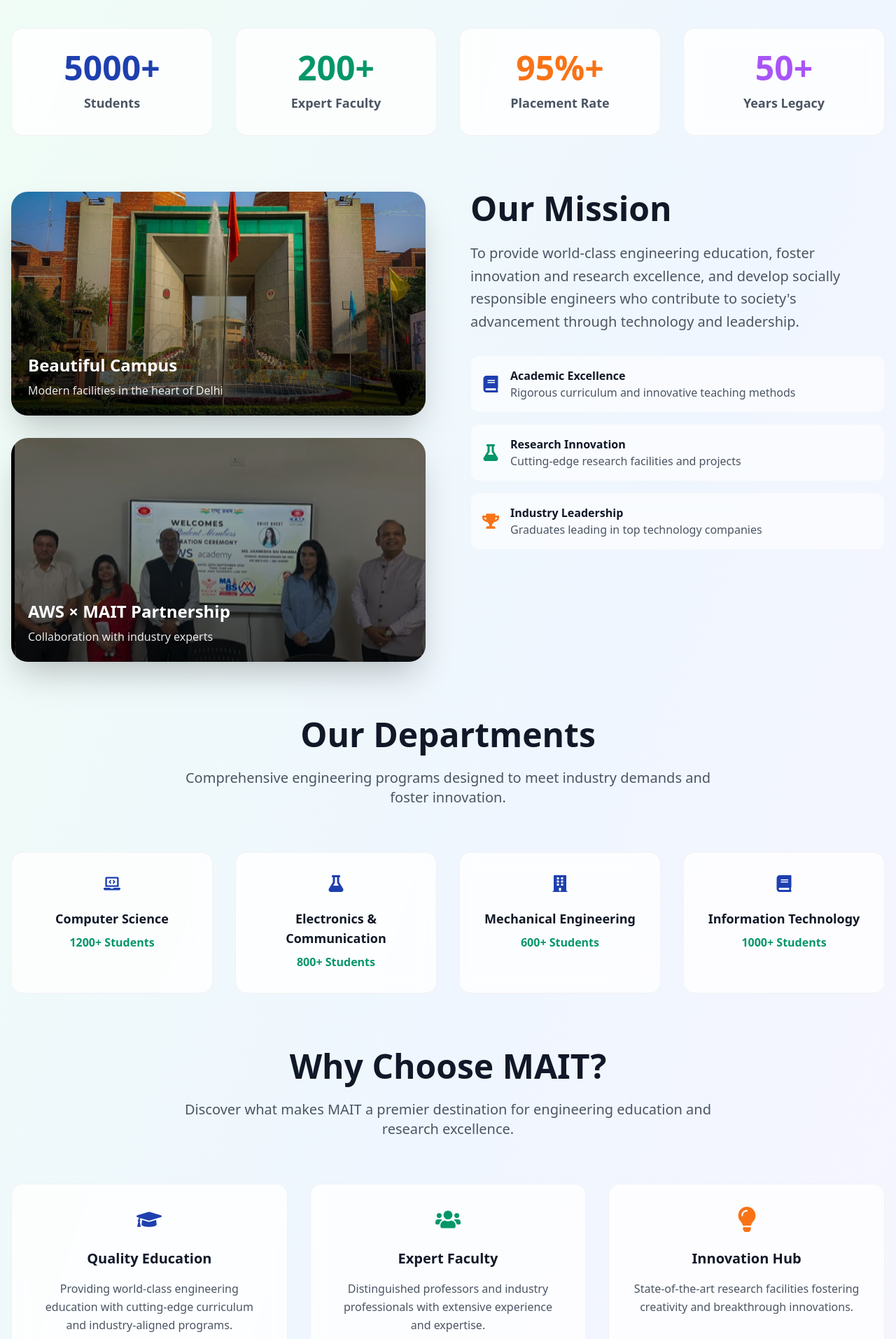
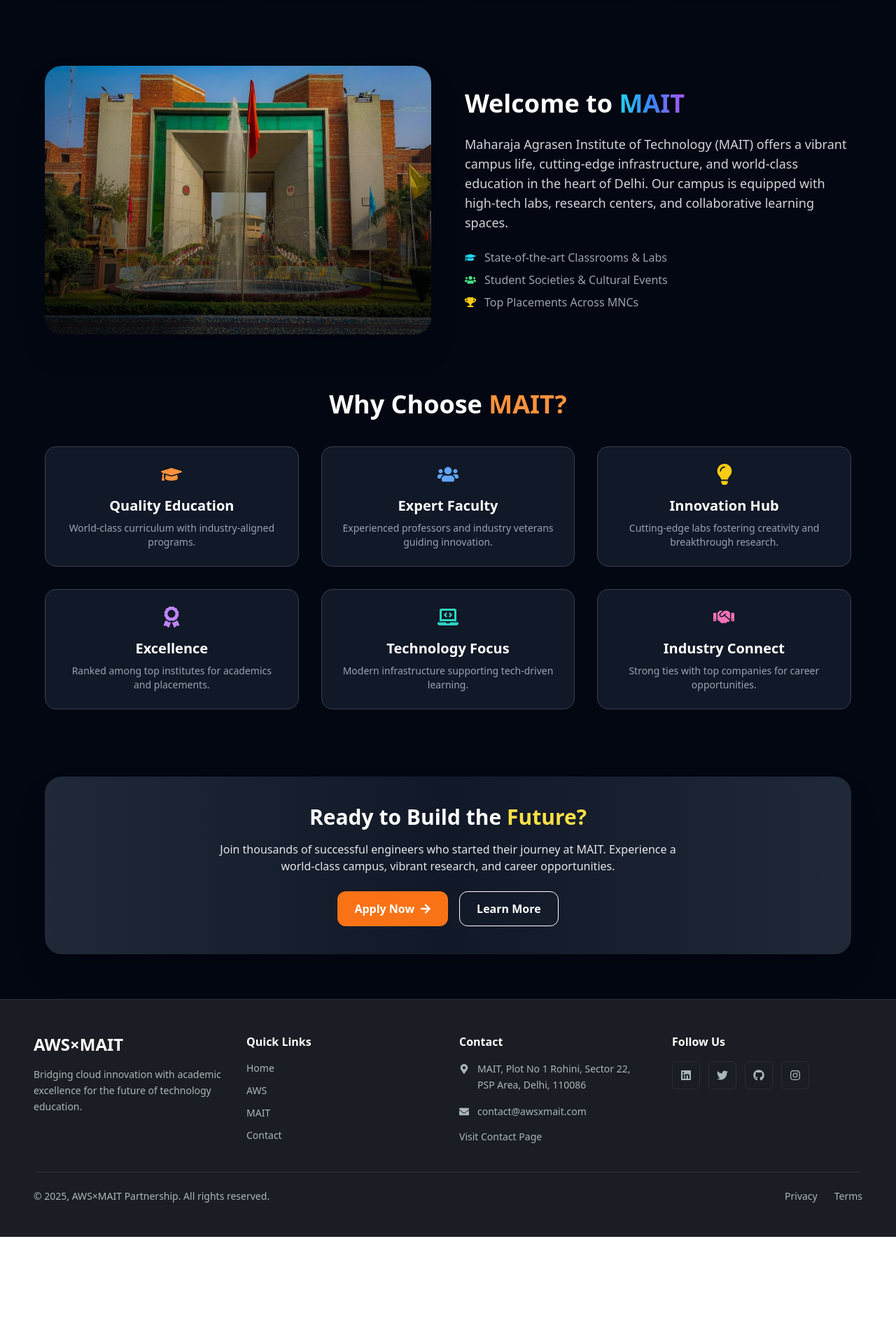
Before and after one commit to faisalquaiyum/aws-x-mait, a React (Vite) app: page /about-mait in a window 1280 px wide. Shown: the part 465-2379 px from the top of the page at 70% size. After the commit the page ends 2233 px from the top, so only its background shows below. Built offline with nearby package versions, Linux system fonts and the light colour scheme.

Commit message:
Improved AboutMAIT section with hover effects and AOS animation

```diff
--- a/package.json
+++ b/package.json
@@ -12,6 +12,8 @@
   "dependencies": {
     "@react-three/drei": "^10.7.6",
     "@react-three/fiber": "^9.3.0",
+    "aos": "^2.3.4",
+    "npm": "^11.6.2",
     "react": "^19.1.1",
     "react-dom": "^19.1.1",
     "react-icons": "^5.5.0",
--- a/src/pages/AboutMAIT.jsx
+++ b/src/pages/AboutMAIT.jsx
@@ -3,324 +3,203 @@
   FaUsers,
   FaLightbulb,
   FaAward,
-  FaBook,
   FaLaptopCode,
-  FaFlask,
+  FaHandshake,
   FaTrophy,
-  FaBuilding,
-  FaHandshake,
+  FaArrowRight,
 } from "react-icons/fa";
+import React, { useEffect } from "react";
+import AOS from "aos";
+import "aos/dist/aos.css";
+
+const getGlowShadow = (colorClass) => {
+  switch (colorClass) {
+    case 'text-blue-400':
+      return 'hover:shadow-[0_0_20px_rgba(96,165,250,0.6)] hover:border-blue-400';
+    case 'text-green-400':
+      return 'hover:shadow-[0_0_20px_rgba(52,211,153,0.6)] hover:border-green-400';
+    case 'text-orange-400':
+      return 'hover:shadow-[0_0_20px_rgba(251,146,60,0.6)] hover:border-orange-400';
+    case 'text-purple-400':
+      return 'hover:shadow-[0_0_20px_rgba(192,132,252,0.6)] hover:border-purple-400';
+    default:
+      return 'hover:shadow-xl';
+  }
+};
+
 
 const AboutMAIT = () => {
+  useEffect(() => {
+    AOS.init({ duration: 800 , once: true});
+  }, []);
+
   const highlights = [
     {
-      icon: <FaGraduationCap className="text-4xl text-mait-blue" />,
+      icon: FaGraduationCap,
+      iconColor: "text-orange-400",
       title: "Quality Education",
-      description:
-        "Providing world-class engineering education with cutting-edge curriculum and industry-aligned programs.",
+      description: "World-class curriculum with industry-aligned programs.",
+      aos: "zoom-in",
     },
     {
-      icon: <FaUsers className="text-4xl text-mait-green" />,
+      icon: FaUsers,
+      iconColor: "text-blue-400",
       title: "Expert Faculty",
-      description:
-        "Distinguished professors and industry professionals with extensive experience and expertise.",
+      description: "Experienced professors and industry veterans guiding innovation.",
+      aos: "fade-up",
     },
     {
-      icon: <FaLightbulb className="text-4xl text-orange-500" />,
+      icon: FaLightbulb,
+      iconColor: "text-yellow-400",
       title: "Innovation Hub",
-      description:
-        "State-of-the-art research facilities fostering creativity and breakthrough innovations.",
+      description: "Cutting-edge labs fostering creativity and breakthrough research.",
+      aos: "zoom-in-up",
     },
     {
-      icon: <FaAward className="text-4xl text-purple-500" />,
+      icon: FaAward,
+      iconColor: "text-purple-400",
       title: "Excellence",
-      description:
-        "Consistently recognized for academic excellence, research achievements, and outstanding placements.",
+      description: "Ranked among top institutes for academics and placements.",
+      aos: "fade-right",
     },
     {
-      icon: <FaLaptopCode className="text-4xl text-blue-500" />,
+      icon: FaLaptopCode,
+      iconColor: "text-teal-400",
       title: "Technology Focus",
-      description:
-        "Advanced labs and modern infrastructure supporting cutting-edge technology learning.",
+      description: "Modern infrastructure supporting tech-driven learning.",
+      aos: "fade-down",
     },
     {
-      icon: <FaHandshake className="text-4xl text-green-500" />,
+      icon: FaHandshake,
+      iconColor: "text-pink-400",
       title: "Industry Connect",
-      description:
-        "Strong partnerships with leading companies ensuring excellent placement opportunities.",
+      description: "Strong ties with top companies for career opportunities.",
+      aos: "flip-left",
     },
   ];
 
-  const achievements = [
-    { number: "5000+", label: "Students", color: "text-mait-blue" },
-    { number: "200+", label: "Expert Faculty", color: "text-mait-green" },
-    { number: "95%+", label: "Placement Rate", color: "text-orange-500" },
-    { number: "50+", label: "Years Legacy", color: "text-purple-500" },
-  ];
-
-  const departments = [
-    {
-      name: "Computer Science",
-      icon: <FaLaptopCode className="text-2xl" />,
-      students: "1200+",
-    },
-    {
-      name: "Electronics & Communication",
-      icon: <FaFlask className="text-2xl" />,
-      students: "800+",
-    },
-    {
-      name: "Mechanical Engineering",
-      icon: <FaBuilding className="text-2xl" />,
-      students: "600+",
-    },
-    {
-      name: "Information Technology",
-      icon: <FaBook className="text-2xl" />,
-      students: "1000+",
-    },
+  const stats = [
+    { label: "Students", value: "5000+", color: "text-blue-400", aos: "fade-right" },
+    { label: "Expert Faculty", value: "200+", color: "text-green-400", aos: "fade-up" },
+    { label: "Placement Rate", value: "95%+", color: "text-orange-400", aos: "fade-down" },
+    { label: "Years Legacy", value: "50+", color: "text-purple-400", aos: "fade-left" },
   ];
 
   return (
-    <div className="min-h-screen bg-gradient-to-br from-green-50 via-blue-50 to-purple-50 dark:from-gray-900 dark:via-green-900 dark:to-blue-900">
-      {/* Hero Section */}
-      <div className="relative overflow-hidden">
-        <div className="absolute inset-0 bg-gradient-to-r from-mait-blue/10 to-mait-green/10"></div>
-        <div className="container mx-auto px-4 py-20">
-          <div className="text-center max-w-4xl mx-auto">
-            <h1 className="text-5xl md:text-6xl lg:text-7xl font-black text-gray-900 dark:text-white mb-8 leading-tight">
-              About{" "}
-              <span className="bg-gradient-to-r from-mait-blue via-blue-500 to-mait-green bg-clip-text text-transparent">
-                MAIT
-              </span>
+    <div className="p-0 bg-white rounded-xl">
+      <div className="bg-gray-950 text-white min-h-screen py-16 px-4 md:px-8 lg:px-16">
+        <div className="text-center mb-16 md:mb-20 animate-fade-in-down" data-aos="fade-down">
+          <h1 className="text-4xl sm:text-5xl font-extrabold mb-4">
+            About <span className="text-orange-400">MAIT</span>
           </h1>
-            <p className="text-xl md:text-2xl text-gray-600 dark:text-gray-300 leading-relaxed">
-              Maharaja Agrasen Institute of Technology - Shaping future
-              engineers through excellence in education, cutting-edge research,
-              and industry-aligned innovation.
+          <p
+            className="text-gray-300 max-w-3xl mx-auto text-base sm:text-xl font-light"
+          >
+            Maharaja Agrasen Institute of Technology — shaping future engineers through excellence in education, cutting-edge research, and industry-aligned innovation.
           </p>
         </div>
-        </div>
-      </div>
 
-      <div className="container mx-auto px-4 py-16">
-        {/* Stats Section */}
-        <div className="grid grid-cols-2 md:grid-cols-4 gap-8 mb-20">
-          {achievements.map((achievement, index) => (
+        <div className="grid grid-cols-2 md:grid-cols-4 gap-4 md:gap-6 mb-20 md:mb-24 transition-all duration-200 ease-in-out">
+          {stats.map((s, idx) => (
             <div
-              key={index}
-              className="bg-white/80 dark:bg-gray-800/80 backdrop-blur-md p-8 rounded-2xl text-center hover:shadow-2xl transition-all duration-300 transform hover:scale-105 border border-gray-200/50 dark:border-gray-700/50"
+              key={idx}
+              className={`bg-gray-800 border border-gray-700 p-4 sm:p-6 rounded-2xl text-center shadow-md hover:bg-gray-700 hover:scale-[1.03] hover:translate-y-[-6px] transition-all duration-200 ease-in-out ${getGlowShadow(s.color)}`}
+              data-aos={s.aos}
+              data-aos-delay={idx * 120}
             >
-              <div
-                className={`text-4xl md:text-5xl font-black ${achievement.color} mb-3`}
-              >
-                {achievement.number}
-              </div>
-              <div className="text-gray-600 dark:text-gray-300 font-semibold text-lg">
-                {achievement.label}
-              </div>
+              <div className={`text-3xl sm:text-4xl font-extrabold mb-1 ${s.color}`}>{s.value}</div>
+              <div className="text-gray-300 text-sm sm:text-base font-semibold tracking-wider">{s.label}</div>
             </div>
           ))}
         </div>
 
-        {/* Campus & Mission Section */}
-        <div className="grid lg:grid-cols-2 gap-16 mb-20">
-          <div className="space-y-8">
-            <div className="relative group">
+        <div className="flex flex-col lg:flex-row items-center justify-between gap-10 md:gap-12 my-16 md:my-20">
+          <div className="w-full lg:w-1/2 relative group overflow-hidden rounded-3xl shadow-2xl" data-aos="fade-right">
             <img
-                src="/mait-campus.jpg"
-                alt="MAIT Campus"
-                className="w-full h-80 object-cover rounded-3xl shadow-2xl group-hover:scale-105 transition-transform duration-500"
+              src="/mait.jpg"
+              alt="College Campus"
+              className="w-full h-64 md:h-96 object-cover rounded-3xl transition-transform duration-500 hover:scale-105 cursor-pointer"
             />
-              <div className="absolute inset-0 bg-gradient-to-t from-black/50 to-transparent rounded-3xl"></div>
-              <div className="absolute bottom-6 left-6 text-white">
-                <h3 className="text-2xl font-bold mb-2">Beautiful Campus</h3>
-                <p className="text-white/90">
-                  Modern facilities in the heart of Delhi
+            <div className="absolute inset-0 bg-gradient-to-t from-black/50 to-transparent rounded-3xl pointer-events-none transition-opacity duration-500 group-hover:opacity-60"></div>
+          </div>
+
+          <div className="w-full lg:w-1/2 space-y-4 md:space-y-6 animate-fade-in-up" data-aos="fade-left">
+            <h2 className="text-3xl sm:text-4xl font-bold text-white leading-tight">
+              Welcome to{" "}
+              <span className="bg-gradient-to-r from-cyan-400 via-blue-500 to-purple-500 bg-clip-text text-transparent">
+                MAIT
+              </span>
+            </h2>
+            <p className="text-gray-300 text-base md:text-lg" aos="fade-up">
+              Maharaja Agrasen Institute of Technology (MAIT) offers a vibrant campus life, cutting-edge infrastructure, and world-class education in the heart of Delhi. Our campus is equipped with high-tech labs, research centers, and collaborative learning spaces.
             </p>
+            <ul className="space-y-2 text-gray-400">
+              <li className="flex items-center gap-3" data-aos="fade-right">
+                <FaGraduationCap className="text-cyan-400" />
+                <span>State-of-the-art Classrooms & Labs</span>
+              </li>
+              <li className="flex items-center gap-3" data-aos="fade-up">
+                <FaUsers className="text-green-400" />
+                <span>Student Societies & Cultural Events</span>
+              </li>
+              <li className="flex items-center gap-3" data-aos="zoom-in">
+                <FaTrophy className="text-yellow-400" />
+                <span>Top Placements Across MNCs</span>
+              </li>
+            </ul>
           </div>
         </div>
 
-            <div className="relative group">
-              <img
-                src="/awxXmaitWithTeachers.png"
-                alt="AWS × MAIT Partnership with Faculty"
-                className="w-full h-80 object-cover rounded-3xl shadow-2xl group-hover:scale-105 transition-transform duration-500"
-              />
-              <div className="absolute inset-0 bg-gradient-to-t from-black/50 to-transparent rounded-3xl"></div>
-              <div className="absolute bottom-6 left-6 text-white">
-                <h3 className="text-2xl font-bold mb-2">
-                  AWS × MAIT Partnership
+        <div className="mb-20 md:mb-24">
+          <h2 className="text-3xl sm:text-4xl font-bold text-center mb-8 md:mb-10">
+            Why Choose <span className="text-orange-400">MAIT?</span>
+          </h2>
+          <div className="grid grid-cols-1 md:grid-cols-2 lg:grid-cols-3 gap-6 md:gap-8">
+            {highlights.map((h, i) => {
+              const IconTag = h.icon;
+              return (
+                <div
+                  key={i}
+                  className="group bg-gray-900 border border-gray-700 p-6 rounded-2xl hover:shadow-2xl hover:scale-[1.02] hover:border-orange-400 transition-all duration-300 text-center"
+                  data-aos={h.aos}
+                  data-aos-delay={i * 140}
+                >
+                  <div className="mb-4 flex justify-center">
+                    <IconTag className={`text-3xl transition-transform duration-300 group-hover:scale-125 ${h.iconColor}`} />
+                  </div>
+                  <h3 className="text-xl font-semibold mb-2 group-hover:text-orange-400 transition-colors duration-300">
+                    {h.title}
                   </h3>
-                <p className="text-white/90">
-                  Collaboration with industry experts
-                </p>
+                  <p className="text-gray-400 text-sm">{h.description}</p>
                 </div>
+              );
+            })}
           </div>
         </div>
 
-          <div className="space-y-8">
-            <div>
-              <h2 className="text-4xl md:text-5xl font-bold text-gray-900 dark:text-white mb-6">
-                Our Mission
+        <div
+          className="bg-gradient-to-r from-gray-800 via-gray-900 to-gray-800 p-6 md:p-10 rounded-3xl text-center shadow-2xl mt-16 md:mt-24 animate-fade-in-up"
+          data-aos="flip-up"
+        >
+          <h2 className="text-2xl sm:text-3xl font-bold mb-3 md:mb-4 text-white">
+            Ready to Build the <span className="text-yellow-300">Future?</span>
           </h2>
-              <p className="text-xl text-gray-600 dark:text-gray-300 leading-relaxed mb-8">
-                To provide world-class engineering education, foster innovation
-                and research excellence, and develop socially responsible
-                engineers who contribute to society's advancement through
-                technology and leadership.
+          <p className="text-gray-200 mb-6 max-w-2xl mx-auto text-sm md:text-base">
+            Join thousands of successful engineers who started their journey at MAIT. Experience a world-class campus, vibrant research, and career opportunities.
           </p>
+          <div className="flex flex-col sm:flex-row justify-center gap-3 md:gap-4">
+            <button
+              className="group relative bg-orange-500 hover:bg-orange-600 text-white px-5 py-2 md:px-6 md:py-3 rounded-xl font-bold transition-all duration-300 hover:scale-105 hover:shadow-xl hover:shadow-[0_0_25px_rgba(251,146,60,0.8)] flex items-center justify-center overflow-hidden"
+            >
+              Apply Now
+              <FaArrowRight
+                className="ml-2 transform translate-x-0 transition-transform duration-300 group-hover:translate-x-1"
+                aria-hidden="true"
+              />
+            </button>
 
-              <div className="space-y-4">
-                <div className="flex items-center space-x-4 p-4 bg-white/60 dark:bg-gray-800/60 backdrop-blur-md rounded-xl border border-gray-200/30 dark:border-gray-700/30">
-                  <FaBook className="text-2xl text-mait-blue" />
-                  <div>
-                    <h4 className="font-bold text-gray-900 dark:text-white">
-                      Academic Excellence
-                    </h4>
-                    <p className="text-gray-600 dark:text-gray-300">
-                      Rigorous curriculum and innovative teaching methods
-                    </p>
-                  </div>
-                </div>
-
-                <div className="flex items-center space-x-4 p-4 bg-white/60 dark:bg-gray-800/60 backdrop-blur-md rounded-xl border border-gray-200/30 dark:border-gray-700/30">
-                  <FaFlask className="text-2xl text-mait-green" />
-                  <div>
-                    <h4 className="font-bold text-gray-900 dark:text-white">
-                      Research Innovation
-                    </h4>
-                    <p className="text-gray-600 dark:text-gray-300">
-                      Cutting-edge research facilities and projects
-                    </p>
-                  </div>
-                </div>
-
-                <div className="flex items-center space-x-4 p-4 bg-white/60 dark:bg-gray-800/60 backdrop-blur-md rounded-xl border border-gray-200/30 dark:border-gray-700/30">
-                  <FaTrophy className="text-2xl text-orange-500" />
-                  <div>
-                    <h4 className="font-bold text-gray-900 dark:text-white">
-                      Industry Leadership
-                    </h4>
-                    <p className="text-gray-600 dark:text-gray-300">
-                      Graduates leading in top technology companies
-                    </p>
-                  </div>
-                </div>
-              </div>
-            </div>
-          </div>
-        </div>
-
-        {/* Departments Section */}
-        <div className="mb-20">
-          <div className="text-center mb-16">
-            <h2 className="text-4xl md:text-5xl font-bold text-gray-900 dark:text-white mb-6">
-              Our Departments
-            </h2>
-            <p className="text-xl text-gray-600 dark:text-gray-300 max-w-3xl mx-auto">
-              Comprehensive engineering programs designed to meet industry
-              demands and foster innovation.
-            </p>
-          </div>
-
-          <div className="grid md:grid-cols-2 lg:grid-cols-4 gap-8">
-            {departments.map((dept, index) => (
-              <div
-                key={index}
-                className="group bg-white/80 dark:bg-gray-800/80 backdrop-blur-md p-8 rounded-2xl text-center hover:shadow-2xl transition-all duration-500 transform hover:scale-105 border border-gray-200/50 dark:border-gray-700/50 hover:border-mait-blue/30"
-              >
-                <div className="mb-6 flex justify-center text-mait-blue group-hover:scale-110 transition-transform duration-300">
-                  {dept.icon}
-                </div>
-                <h3 className="text-lg font-bold text-gray-900 dark:text-white mb-2 group-hover:text-mait-blue transition-colors duration-300">
-                  {dept.name}
-                </h3>
-                <p className="text-mait-green font-semibold">
-                  {dept.students} Students
-                </p>
-              </div>
-            ))}
-          </div>
-        </div>
-
-        {/* Features Grid */}
-        <div className="mb-20">
-          <div className="text-center mb-16">
-            <h2 className="text-4xl md:text-5xl font-bold text-gray-900 dark:text-white mb-6">
-              Why Choose MAIT?
-            </h2>
-            <p className="text-xl text-gray-600 dark:text-gray-300 max-w-3xl mx-auto">
-              Discover what makes MAIT a premier destination for engineering
-              education and research excellence.
-            </p>
-          </div>
-
-          <div className="grid md:grid-cols-2 lg:grid-cols-3 gap-8">
-            {highlights.map((highlight, index) => (
-              <div
-                key={index}
-                className="group bg-white/80 dark:bg-gray-800/80 backdrop-blur-md p-8 rounded-2xl text-center hover:shadow-2xl transition-all duration-500 transform hover:scale-105 border border-gray-200/50 dark:border-gray-700/50 hover:border-mait-blue/30"
-              >
-                <div className="mb-6 flex justify-center group-hover:scale-110 transition-transform duration-300">
-                  {highlight.icon}
-                </div>
-                <h3 className="text-xl font-bold text-gray-900 dark:text-white mb-4 group-hover:text-mait-blue transition-colors duration-300">
-                  {highlight.title}
-                </h3>
-                <p className="text-gray-600 dark:text-gray-300 leading-relaxed">
-                  {highlight.description}
-                </p>
-              </div>
-            ))}
-          </div>
-        </div>
-
-        {/* MAIT Leadership Section */}
-        <div className="bg-gradient-to-r from-mait-blue via-blue-500 to-mait-green text-white p-12 rounded-3xl shadow-2xl relative overflow-hidden">
-          <div className="absolute inset-0 bg-black/10"></div>
-          <div className="relative z-10 text-center">
-            <div className="max-w-4xl mx-auto">
-              <h2 className="text-4xl font-black mb-6">Join the MAIT Legacy</h2>
-              <p className="text-xl mb-8 leading-relaxed">
-                Be part of a vibrant community of innovators, researchers, and
-                future leaders. Experience world-class education, cutting-edge
-                research opportunities, and a pathway to success.
-              </p>
-
-              <div className="bg-white/20 backdrop-blur-md rounded-3xl p-8 border border-white/30 inline-block">
-                <img
-                  src="/mait-logo.png"
-                  alt="MAIT Logo"
-                  className="w-32 h-32 mx-auto mb-6"
-                />
-                <h3 className="text-2xl font-bold mb-2">
-                  Maharaja Agrasen Institute of Technology
-                </h3>
-                <p className="text-white/90">
-                  Excellence in Engineering Education
-                </p>
-              </div>
-            </div>
-          </div>
-        </div>
-
-        {/* Call to Action */}
-        <div className="text-center mt-20">
-          <h2 className="text-3xl md:text-4xl font-bold text-gray-900 dark:text-white mb-6">
-            Ready to Shape Your Future?
-          </h2>
-          <p className="text-xl text-gray-600 dark:text-gray-300 mb-8 max-w-2xl mx-auto">
-            Join thousands of successful engineers who started their journey at
-            MAIT. Apply now and be part of our legacy.
-          </p>
-          <div className="flex flex-col sm:flex-row gap-4 justify-center">
-            <button className="group bg-mait-blue hover:bg-blue-700 text-white px-8 py-4 rounded-xl font-bold text-lg transition-all duration-300 transform hover:scale-105 hover:shadow-xl flex items-center justify-center gap-2">
-              Apply Now
-              <FaGraduationCap className="group-hover:translate-x-1 transition-transform duration-300" />
-            </button>
-            <button className="group border-2 border-mait-blue text-mait-blue hover:bg-mait-blue hover:text-white px-8 py-4 rounded-xl font-bold text-lg transition-all duration-300 transform hover:scale-105">
-              Virtual Tour
+            <button className="border border-white hover:bg-white hover:text-black px-5 py-2 md:px-6 md:py-3 rounded-xl font-bold transition-all duration-300 hover:scale-105 hover:shadow-xl">
+              Learn More
             </button>
           </div>
         </div>
```
Also changed, not shown: public/mait.jpg (added), 1 other file (tests, documents, lock files or other folders). Lines whose indentation alone changed are shown as unchanged.
